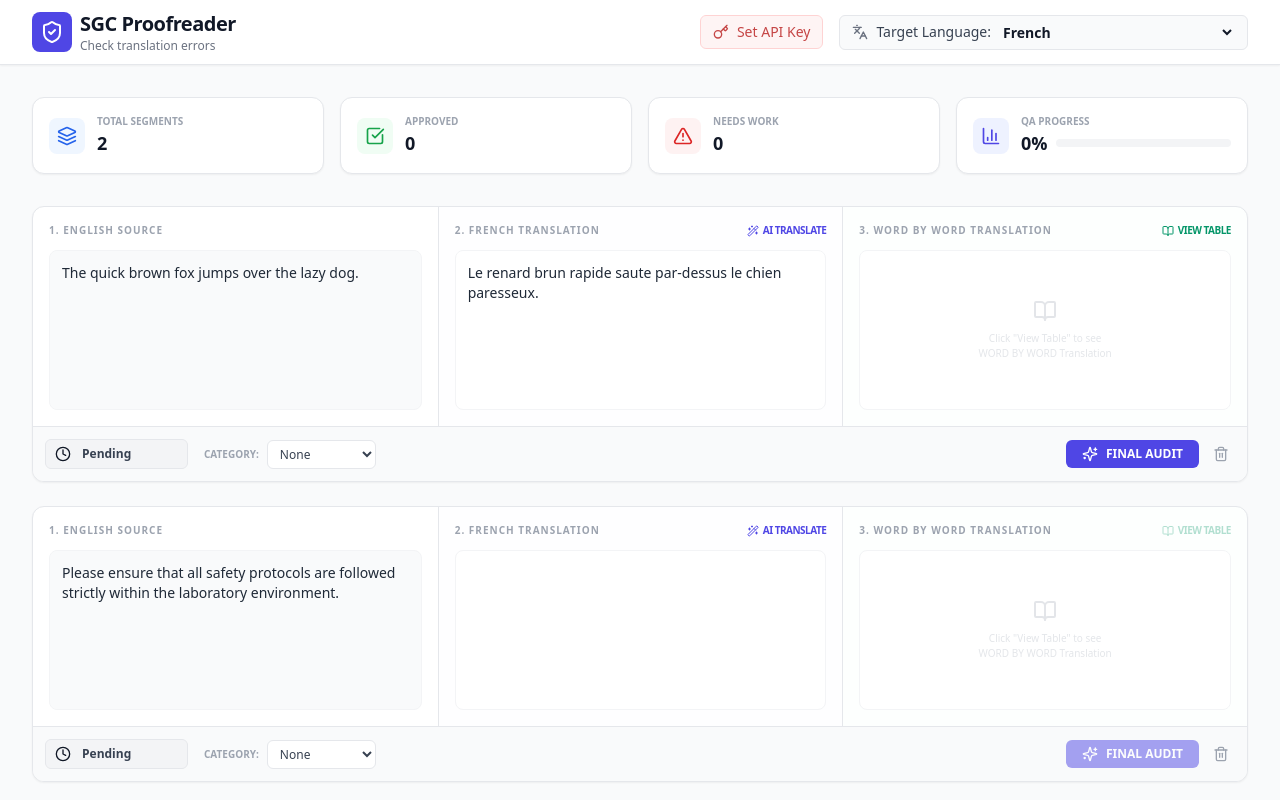
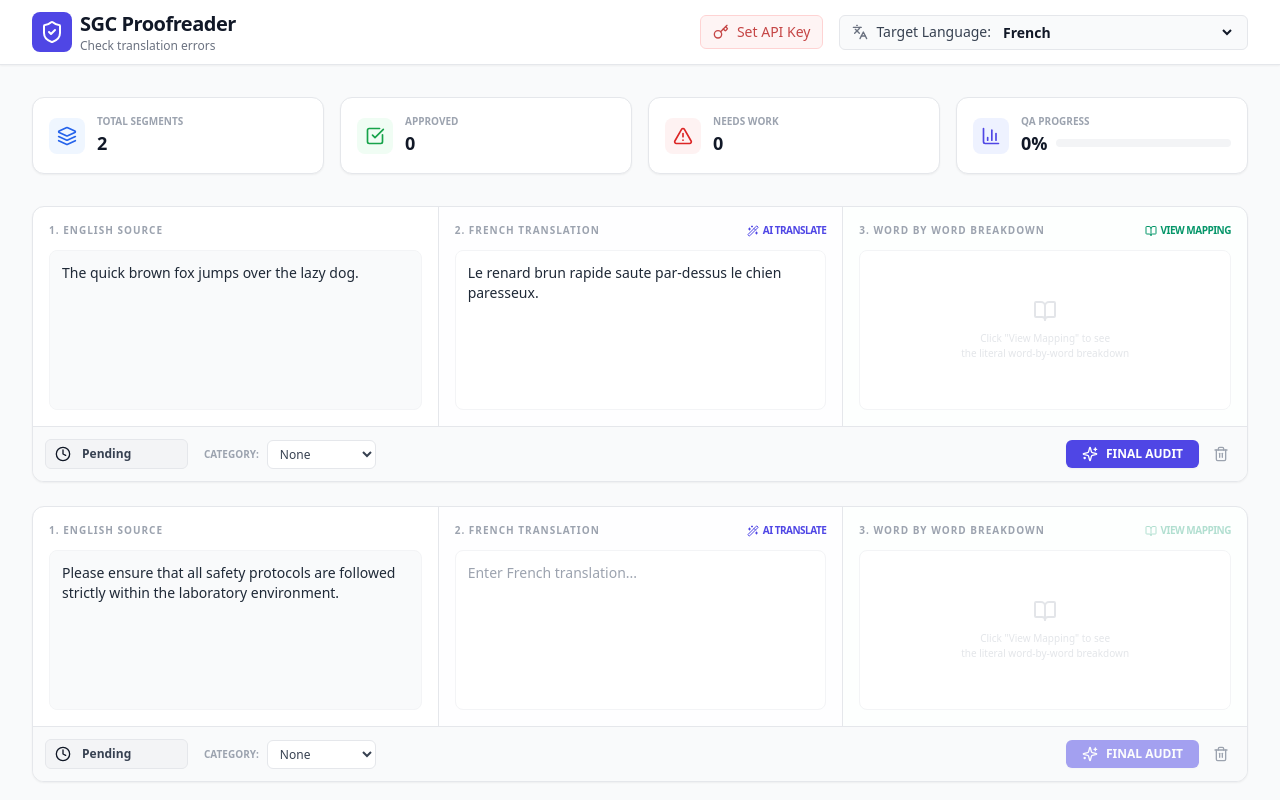
Before and after one commit to AlimaTABS/Proofreader-AI-v0.1, a React (Vite) app: page / in a window 1280 px wide. Shown: the top 800 px of the page. Built offline with nearby package versions, Linux system fonts and the light colour scheme.

Commit message:
Update SegmentRow.tsx

```diff
--- a/components/SegmentRow.tsx
+++ b/components/SegmentRow.tsx
@@ -63,7 +63,7 @@ export const SegmentRow: React.FC<SegmentRowProps> = ({
           <thead>
             <tr className="border-b border-gray-200">
               {headers.map((header, i) => (
-                <th key={i} className="py-2 px-2 font-bold text-gray-400 uppercase tracking-tighter">{header}</th>
+                <th key={i} className="py-2 px-2 font-bold text-gray-400 uppercase tracking-tighter whitespace-nowrap">{header}</th>
               ))}
             </tr>
           </thead>
@@ -71,7 +71,7 @@ export const SegmentRow: React.FC<SegmentRowProps> = ({
             {bodyRows.map((row, i) => (
               <tr key={i} className="hover:bg-gray-50 transition-colors">
                 {row.map((cell, j) => (
-                  <td key={j} className={`py-2 px-2 text-gray-700 ${j === 1 && isRtl ? 'text-right font-medium' : ''}`}>
+                  <td key={j} className={`py-2 px-2 text-gray-700 ${j === 0 && isRtl ? 'text-right font-medium' : ''}`}>
                     {cell}
                   </td>
                 ))}
@@ -86,6 +86,7 @@ export const SegmentRow: React.FC<SegmentRowProps> = ({
   return (
     <div className="bg-white rounded-xl shadow-sm border border-gray-200 overflow-hidden transition-all duration-200 hover:shadow-md mb-6">
       <div className="grid grid-cols-1 lg:grid-cols-3 divide-y lg:divide-y-0 lg:divide-x divide-gray-200">
+        {/* Pane 1 */}
         <div className="p-4 flex flex-col gap-2">
           <div className="flex justify-between items-center mb-1">
             <span className="text-[10px] font-bold text-gray-400 uppercase tracking-widest">1. English Source</span>
@@ -94,16 +95,18 @@ export const SegmentRow: React.FC<SegmentRowProps> = ({
             className="w-full min-h-[160px] p-3 text-sm text-gray-800 bg-gray-50 border border-gray-100 rounded-lg focus:ring-2 focus:ring-indigo-500 outline-none resize-none"
             value={segment.sourceText}
             onChange={(e) => onUpdate(segment.id, { sourceText: e.target.value })}
+            placeholder="Enter source text..."
           />
         </div>
 
+        {/* Pane 2 */}
         <div className="p-4 flex flex-col gap-2 bg-slate-50/20">
           <div className="flex justify-between items-center mb-1">
             <span className="text-[10px] font-bold text-gray-400 uppercase tracking-widest">2. {targetLanguage} Translation</span>
             <button
               onClick={() => onTranslate(segment.id)}
               disabled={segment.isTranslating || !segment.sourceText}
-              className="flex items-center gap-1 text-[10px] font-bold text-indigo-600 hover:text-indigo-800 disabled:opacity-30 uppercase tracking-tighter"
+              className="flex items-center gap-1 text-[10px] font-bold text-indigo-600 hover:text-indigo-800 disabled:opacity-30 uppercase tracking-tighter transition-opacity"
             >
               {segment.isTranslating ? 'Translating...' : <><Wand2 className="w-3 h-3"/> AI Translate</>}
             </button>
@@ -113,18 +116,20 @@ export const SegmentRow: React.FC<SegmentRowProps> = ({
             value={segment.targetText}
             onChange={(e) => onUpdate(segment.id, { targetText: e.target.value })}
             dir={isRtl ? 'rtl' : 'ltr'}
+            placeholder={`Enter ${targetLanguage} translation...`}
           />
         </div>
 
+        {/* Pane 3: Literal WORD BY WORD */}
         <div className="p-4 flex flex-col gap-2 bg-emerald-50/10">
           <div className="flex justify-between items-center mb-1">
-            <span className="text-[10px] font-bold text-gray-400 uppercase tracking-widest">3. WORD BY WORD Translation</span>
+            <span className="text-[10px] font-bold text-gray-400 uppercase tracking-widest">3. WORD BY WORD Breakdown</span>
             <button
               onClick={() => onRunWordAnalysis(segment.id)}
               disabled={segment.isAnalyzingWords || !segment.targetText}
               className="flex items-center gap-1 text-[10px] font-bold text-emerald-600 hover:text-emerald-800 disabled:opacity-30 uppercase tracking-tighter"
             >
-              {segment.isAnalyzingWords ? 'Processing...' : <><BookOpen className="w-3 h-3"/> View Table</>}
+              {segment.isAnalyzingWords ? 'Processing...' : <><BookOpen className="w-3 h-3"/> View Mapping</>}
             </button>
           </div>
           <div className="w-full min-h-[160px] p-3 bg-white border border-gray-100 rounded-lg overflow-y-auto max-h-[160px]">
@@ -133,7 +138,7 @@ export const SegmentRow: React.FC<SegmentRowProps> = ({
              ) : (
                <div className="h-full flex flex-col items-center justify-center text-gray-300 gap-2 opacity-60">
                  <BookOpen className="w-6 h-6" />
-                 <p className="text-[10px] text-center">Click "View Table" to see<br/>WORD BY WORD Translation</p>
+                 <p className="text-[10px] text-center">Click "View Mapping" to see<br/>the literal word-by-word breakdown</p>
                </div>
              )}
           </div>
@@ -146,7 +151,7 @@ export const SegmentRow: React.FC<SegmentRowProps> = ({
             <select
               value={segment.status}
               onChange={(e) => onUpdate(segment.id, { status: e.target.value as SegmentStatus })}
-              className={`appearance-none pl-9 pr-8 py-1.5 rounded-md text-xs font-bold border ${getStatusColor(segment.status)}`}
+              className={`appearance-none pl-9 pr-8 py-1.5 rounded-md text-xs font-bold border transition-colors ${getStatusColor(segment.status)}`}
             >
               {Object.values(SegmentStatus).map((status) => (
                 <option key={status} value={status}>{status}</option>
@@ -173,23 +178,27 @@ export const SegmentRow: React.FC<SegmentRowProps> = ({
             <button
                 onClick={() => onRunAnalysis(segment.id)}
                 disabled={segment.isAnalyzing || !segment.sourceText || !segment.targetText}
-                className="flex items-center gap-2 px-4 py-1.5 rounded-md text-xs font-bold text-white bg-indigo-600 hover:bg-indigo-700 disabled:opacity-50 uppercase"
+                className="flex items-center gap-2 px-4 py-1.5 rounded-md text-xs font-bold text-white bg-indigo-600 hover:bg-indigo-700 disabled:opacity-50 uppercase shadow-sm transition-all"
             >
                 {segment.isAnalyzing ? 'Auditing...' : <><Sparkles className="w-4 h-4" /> Final Audit</>}
             </button>
-            <button onClick={() => onDelete(segment.id)} className="p-1.5 text-gray-400 hover:text-red-600">
+            <button
+              onClick={() => onDelete(segment.id)}
+              className="p-1.5 text-gray-400 hover:text-red-600 hover:bg-red-50 rounded-md transition-colors"
+              title="Delete segment"
+            >
                 <Trash2 className="w-4 h-4" />
             </button>
         </div>
       </div>
 
       {segment.aiFeedback && (
-        <div className="bg-indigo-50/30 border-t border-indigo-100 p-4">
+        <div className="bg-indigo-50/30 border-t border-indigo-100 p-4 animate-fadeIn">
             <div className="flex items-start gap-3">
                 <Sparkles className="w-4 h-4 text-indigo-400 mt-1" />
                 <div className="flex-1">
                     <h4 className="text-[10px] font-black text-indigo-900 mb-1 uppercase tracking-widest">Quality Audit Results</h4>
-                    <div className="text-sm text-gray-700 whitespace-pre-line">{segment.aiFeedback}</div>
+                    <div className="text-sm text-gray-700 whitespace-pre-line leading-relaxed">{segment.aiFeedback}</div>
                 </div>
             </div>
         </div>
```
